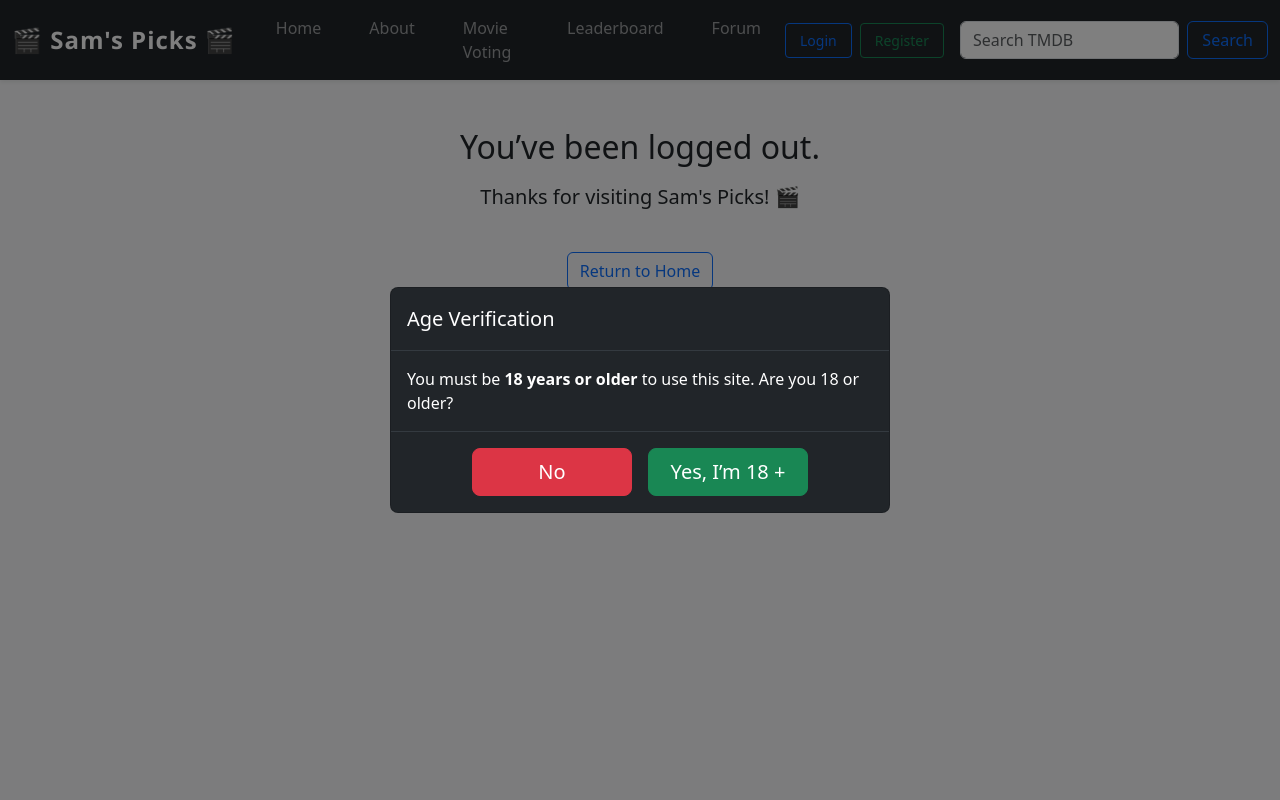
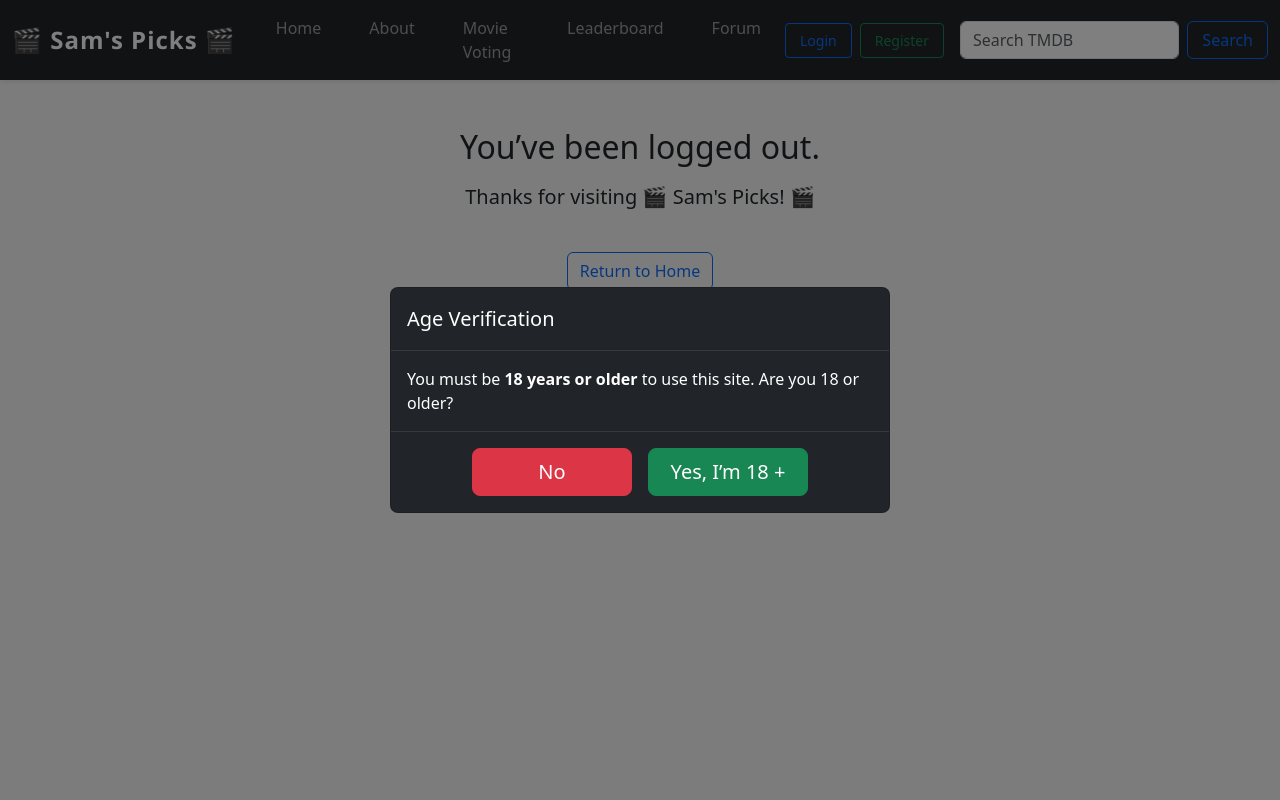
Before and after one commit to JSaumat/finalprojectJoseSaumat, a Django app: page /logged_out/ in a window 1280 px wide. Run offline with Django 5.2, Linux system fonts and the light colour scheme.

Commit message:
Corrected a typo on the logged_out.html file. Corrected another typo in the README.md file.

```diff
--- a/movies/templates/movies/logged_out.html
+++ b/movies/templates/movies/logged_out.html
@@ -9,7 +9,7 @@
     <!-- Log out confirmation for user -->
     <h2>You’ve been logged out.</h2>
 
-    <p class="lead mt-3">Thanks for visiting Sam's Picks! 🎬</p>
+    <p class="lead mt-3">Thanks for visiting 🎬 Sam's Picks! 🎬</p>
 
     <!-- Return button to get back to Homepage -->
     <a href="{% url 'movies:home' %}" class="btn btn-outline-primary mt-4">Return to Home</a>
```
Also changed, not shown: README.md.
